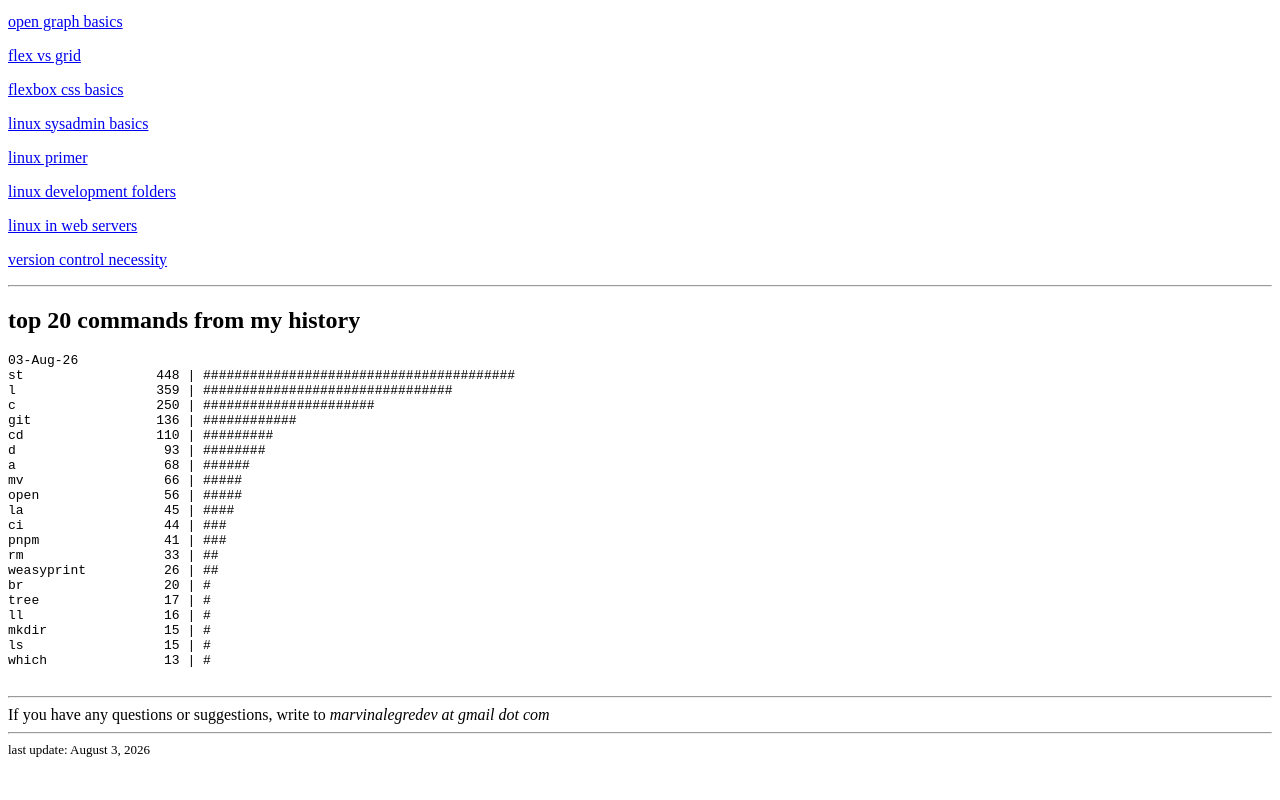
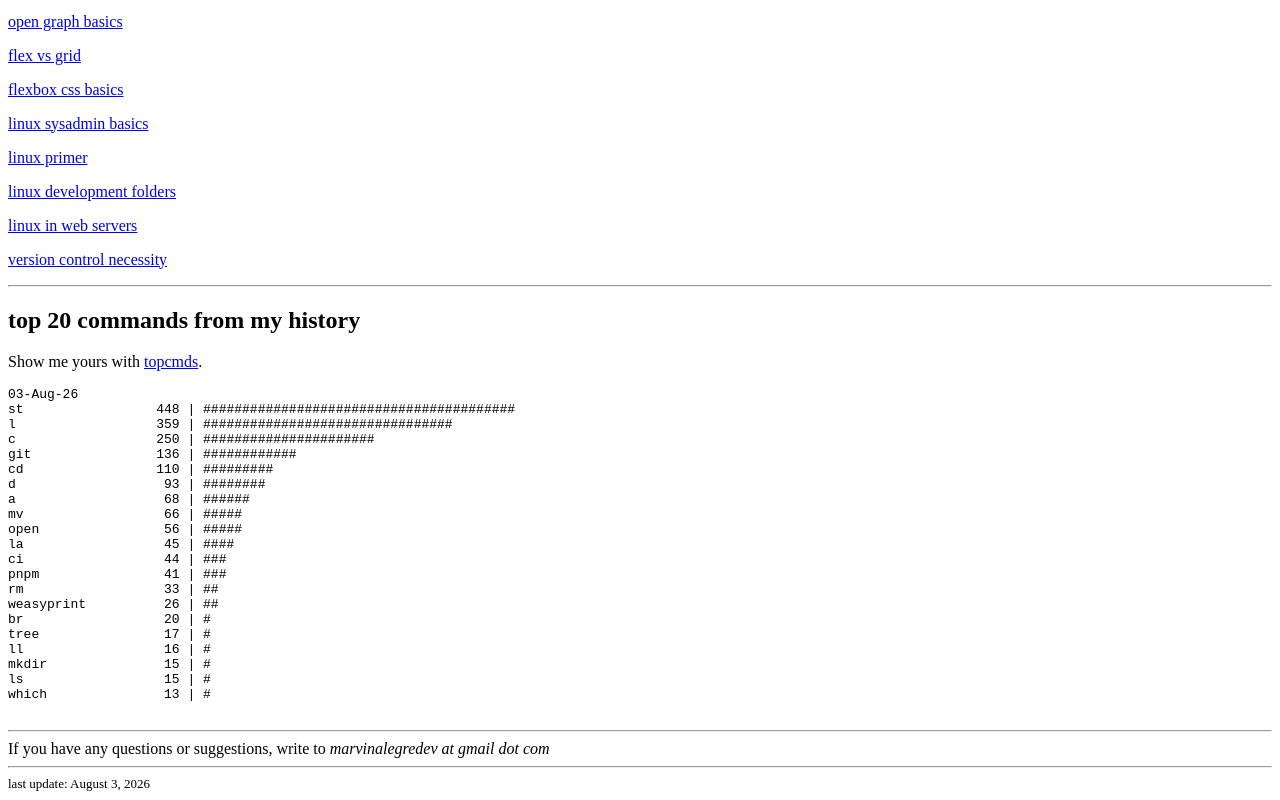
Before and after one commit to marvinalegre/marvinalegre.github.io, a plain HTML site: page index.html in a window 1280 px wide. Shown: the part 693-1493 px from the top of the page. Before the commit the page ends 1459 px from the top, so only its background shows below. Drawn offline with Linux system fonts and the light colour scheme.

Commit message:
add link to topcmds

```diff
--- a/index.html
+++ b/index.html
@@ -174,6 +174,14 @@
     <hr />
 
     <h2>top 20 commands from my history</h2>
+    <p>
+      Show me yours with
+      <a
+        href="https://github.com/marvinalegre/dotfiles/blob/main/scripts/.local/bin/topcmds"
+        >topcmds</a
+      >.
+    </p>
+
     <pre class="scroll-wrap">
 03-Aug-26
 st                 448 | ########################################
```
